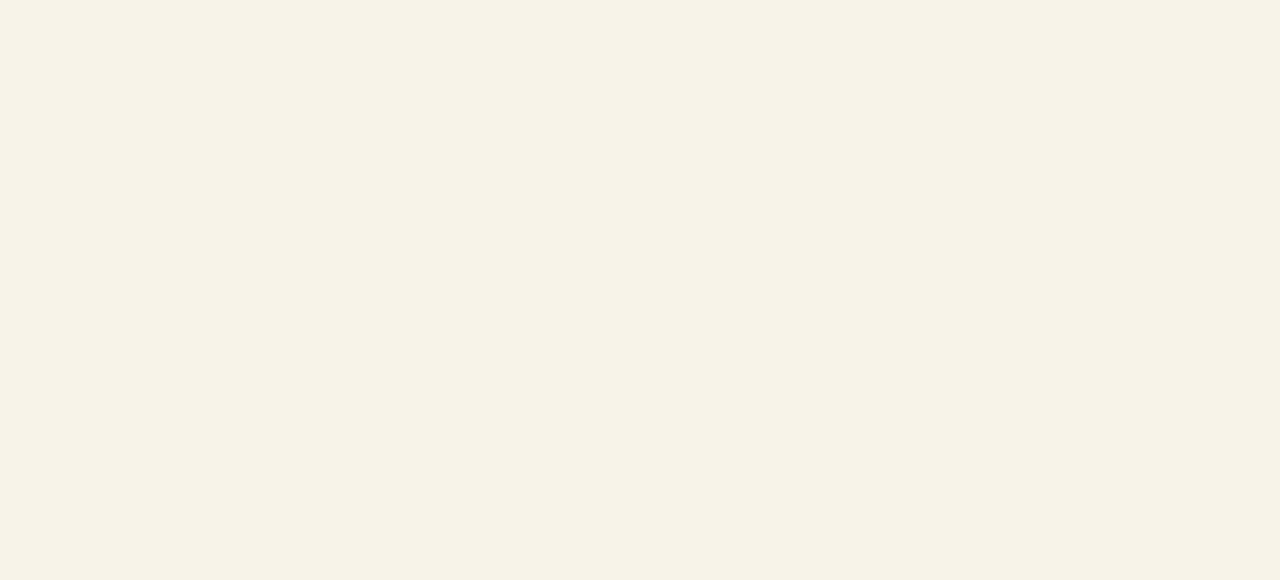
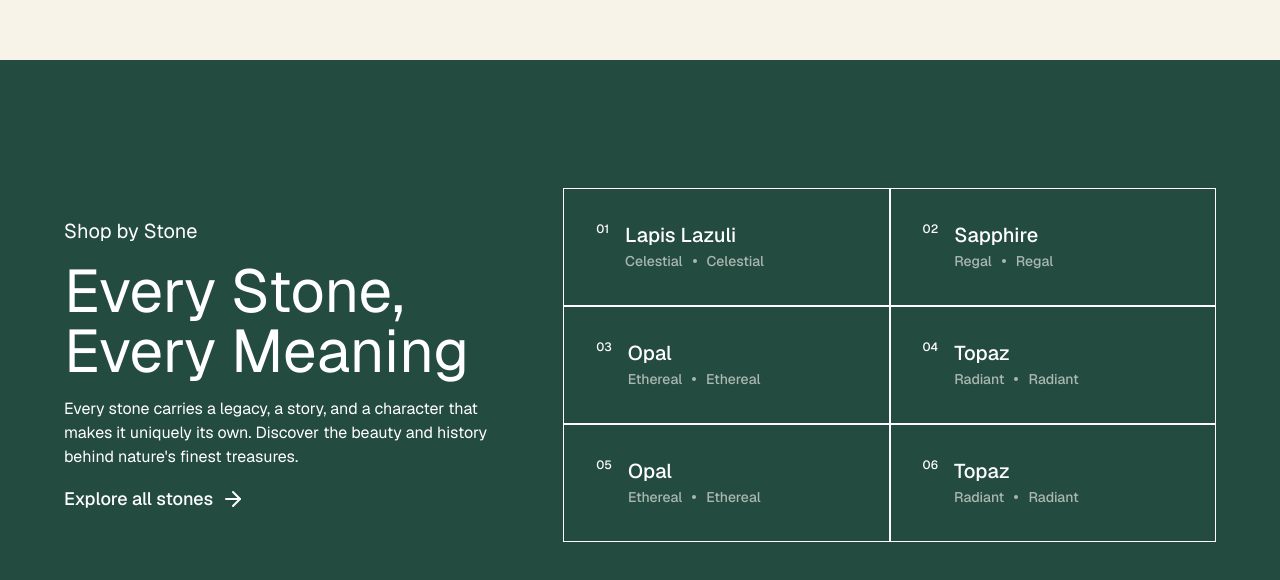
Before and after one commit to Blanked18804/timur-gems, a Next.js app: page / in a window 1280 px wide. Shown: the part 1252-1832 px from the top of the page. Before the commit the page ends 896 px from the top, so only its background shows below. Built offline with nearby package versions, Linux system fonts and the light colour scheme; no server answers; the database is empty.

Commit message:
Add interactive stone showcase

```diff
--- a/app/globals.css
+++ b/app/globals.css
@@ -14,6 +14,8 @@
   --muted: #766e61;
   --border: #ded5c2;
   --white: #ffffff;
+
+  --olive: #244b3f;
 
   --color-background: var(--background);
   --color-foreground: var(--foreground);
@@ -43,6 +45,8 @@
   --color-muted: var(--muted);
   --color-border: var(--border);
   --color-white: var(--white);
+
+  --color-olive-green: var(--olive);
 
   --font-sans: var(--font-sans);
   --font-serif: var(--font-serif);
@@ -157,53 +161,80 @@ img {
   transform: scaleX(1);
 }
 
-button{
-  padding: 8px 16px;
+button {
   font-weight: 500;
   cursor: pointer;
 }
 
-.btn-warn{
+.btn-warn {
+  padding: 8px 16px;
   background-color: #dc2626;
   color: var(--background);
   transition: 300ms;
 }
 
-.btn-warn:hover{
+.btn-warn:hover {
   background-color: #b91c1c;
 }
 
-.btn{
+.btn {
+  padding: 8px 16px;
   background-color: var(--gold);
   color: var(--background);
   border: 2px solid var(--gold);
   transition: 300ms;
 }
 
-.btn:hover{
+.btn:hover {
   background: white;
   color: var(--gold);
 }
 
-.btn-secondary{
+.btn-secondary {
+  padding: 8px 16px;
   background-color: white;
   color: var(--gold);
   border: 2px solid var(--gold);
   transition: 300ms;
 }
 
-.btn-secondary:hover{
+.btn-secondary:hover {
   background-color: var(--gold);
   color: white;
   border: 2px solid var(--gold);
 }
 
-.btn-disabled{
+.btn-disabled {
+  padding: 8px 16px;
   background-color: white;
   color: var(--gold);
   border: 2px solid var(--border);
   cursor: no-drop;
   transition: 300ms;
+}
+
+.btn-arrow {
+  padding: 0;
+  position: relative;
+  gap: 8px;
+}
+
+.btn-arrow::after {
+  content: "";
+  position: absolute;
+  left: 0;
+  bottom: -8;
+  width: 100%;
+  height: 2px;
+  background-color: white;
+
+  transform: scaleX(0);
+  transform-origin: left;
+  transition: transform 300ms ease;
+}
+
+.btn-arrow:hover::after {
+  transform: scaleX(1);
 }
 
 /* for input */
--- a/app/page.tsx
+++ b/app/page.tsx
@@ -1,24 +1,27 @@
 import PageLayout from "@/components/general/pageLayout";
 import ProductCards from "@/components/homepage/productCards";
+import StoneShowcase from "@/components/homepage/stoneShowcase";
 import { fetchProducts } from "@/utils/actions/products.action";
+import { ArrowRight, Subtitles } from "lucide-react";
 import Image from "next/image";
 
 export default async function Home() {
-  const allProducts = await fetchProducts();
+  // uncomment, commenting for ui dev so server dont get requests
+  // const allProducts = await fetchProducts();
 
-  if(allProducts){
-    console.log(`products are`);
-    console.log(allProducts);
-  }
-  else{
-    console.log("no products yet")
-  }
+  // if(allProducts){
+  //   console.log(`products are`);
+  //   console.log(allProducts);
+  // }
+  // else{
+  //   console.log("no products yet")
+  // }
 
   return (
     <PageLayout>
-      <main>
+      <main className="flex flex-col gap-64">
         {/* hero section */}
-        <section className="grid grid-cols-[35%_65%] min-h-[calc(100vh-64px)] gap-16">
+        <section className="grid grid-cols-[35%_65%] min-h-[calc(100vh-4rem)] gap-16">
           {/* left side */}
           <div className="pl-16 my-auto space-y-8">
             <div className="space-y-1">
@@ -35,15 +38,17 @@ export default async function Home() {
           </div>
 
           {/* right side */}
-          <div className="relative aspect-square">
+          <div className="relative">
             <Image src={"/assets/stone-hero.jpg"} fill loading="eager" alt="hero image" className="object-cover" />
           </div>
         </section>
 
         {/* featured products section */}
         <section className="px-16">
-          <ProductCards products={allProducts} />
+          {/* <ProductCards products={allProducts} />         */}
         </section>
+
+        <StoneShowcase />
       </main>
     </PageLayout>
   );
--- /dev/null
+++ b/components/homepage/stoneShowcase.tsx
@@ -0,0 +1,55 @@
+"use client"
+
+import { ArrowRight, Dot } from "lucide-react"
+import { useState } from "react"
+
+export default function StoneShowcase() {
+    const gridOptions = [
+        { name: "Lapis Lazuli", attribute: ["Celestial", "Mystical"], subtitle: "The Stone of Royalty", desc: "Revered by ancient civilizations, lapis lazuli adorned royal treasures and sacred objects. Its deep celestial blue, flecked with golden pyrite, evokes a night sky filled with stars." },
+        { name: "Sapphire", attribute: ["Regal", "Timeless"], subtitle: "A Legacy of Nobility", desc: "For centuries, sapphire has been associated with wisdom, nobility, and timeless elegance. Its captivating blue hue makes it a symbol of refined taste and enduring beauty." },
+        { name: "Opal", attribute: ["Ethereal", "Enigmatic"], subtitle: "A Universe Within", desc: "Opal has inspired legends of celestial origins and magical fire. Its shifting flashes of color make every stone distinctive, as though an entire spectrum lives beneath its surface." },
+        { name: "Topaz", attribute: ["Radiant", "Shining"], subtitle: "The Warmth of Light", desc: "Topaz has long been admired for its luminous colors and association with warmth and abundance. Its golden and honey-toned varieties bring a sense of understated luxury." },
+        { name: "Opal", attribute: ["Ethereal", "Enigmatic"], subtitle: "A Universe Within", desc: "Opal has inspired legends of celestial origins and magical fire. Its shifting flashes of color make every stone distinctive, as though an entire spectrum lives beneath its surface." },
+        { name: "Topaz", attribute: ["Radiant", "Shining"], subtitle: "The Warmth of Light", desc: "Topaz has long been admired for its luminous colors and association with warmth and abundance. Its golden and honey-toned varieties bring a sense of understated luxury." },
+    ];
+
+    const [activeStone, setActiveStone] = useState(null);
+    const [selectedStone, setSelectedStone] = useState(null);
+
+    const displayedStone = activeStone ?? selectedStone;
+    const stone = displayedStone !== null ? gridOptions[displayedStone] : null;
+
+    return (
+        <section className=" text-white bg-olive-green py-32 px-16 w-full flex gap-16 items-center">
+            <div className="w-[40%] space-y-4 py-auto">
+                <h2 className="text-xl">{stone ? stone.name : "Shop by Stone"}</h2>
+                <h1 className="text-6xl mt-1">{stone ? stone.subtitle : "Every Stone, Every Meaning"}</h1>
+                <p>{stone ? stone.desc : "Every stone carries a legacy, a story, and a character that makes it uniquely its own. Discover the beauty and history behind nature's finest treasures."}</p>
+                <button className="btn-arrow group flex gap-2 items-center text-lg">Explore {stone ? stone.name : "all stones"} <ArrowRight className="transition-transform duration-300 group-hover:translate-x-1" /></button>
+            </div>
+
+            <div className="grid w-[60%] grid-cols-2">
+                {
+                    gridOptions.map((item, index) => {
+                        return (
+                            <button
+                                key={index}
+                                onMouseEnter={() => setActiveStone(index)}
+                                onMouseLeave={() => setActiveStone(null)}
+                                onFocus={() => setActiveStone(index)}
+                                onBlur={() => setActiveStone(null)}
+                                onClick={() => setSelectedStone(index)}
+                                className={`flex items-start gap-4 px-8 py-8 text-left border`}>
+                                    <span className="text-xs mb-1">0{index + 1}</span>
+                                    <div className="flex flex-col">
+                                        <span className="text-xl">{item.name}</span>
+                                        <span className="text-sm text-[#aab8b1] flex items-center">{item.attribute[0]}  <Dot /> {item.attribute[0]}</span>
+                                    </div>
+                            </button>
+                        )
+                    })
+                }
+            </div>
+        </section>
+    )
+}
```
